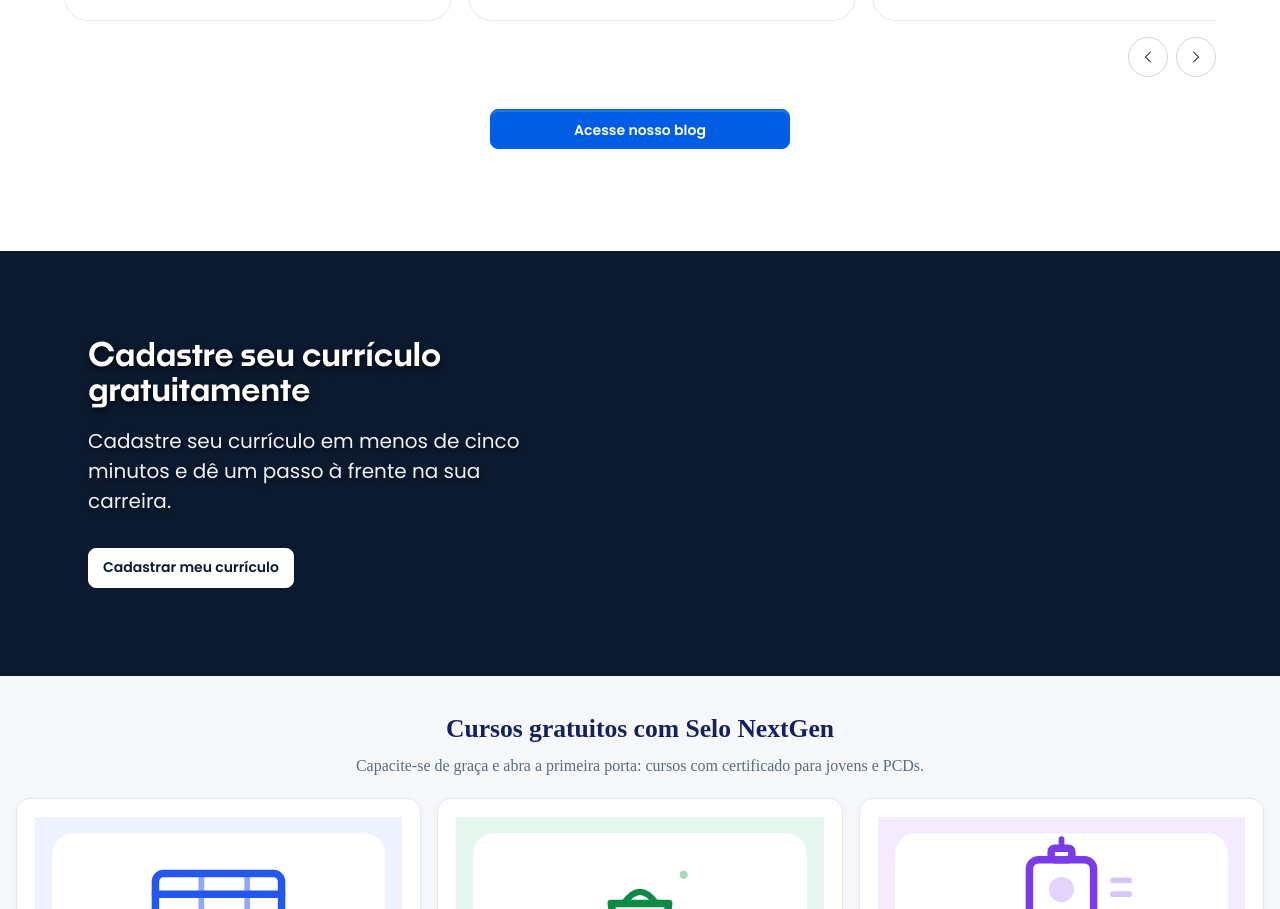
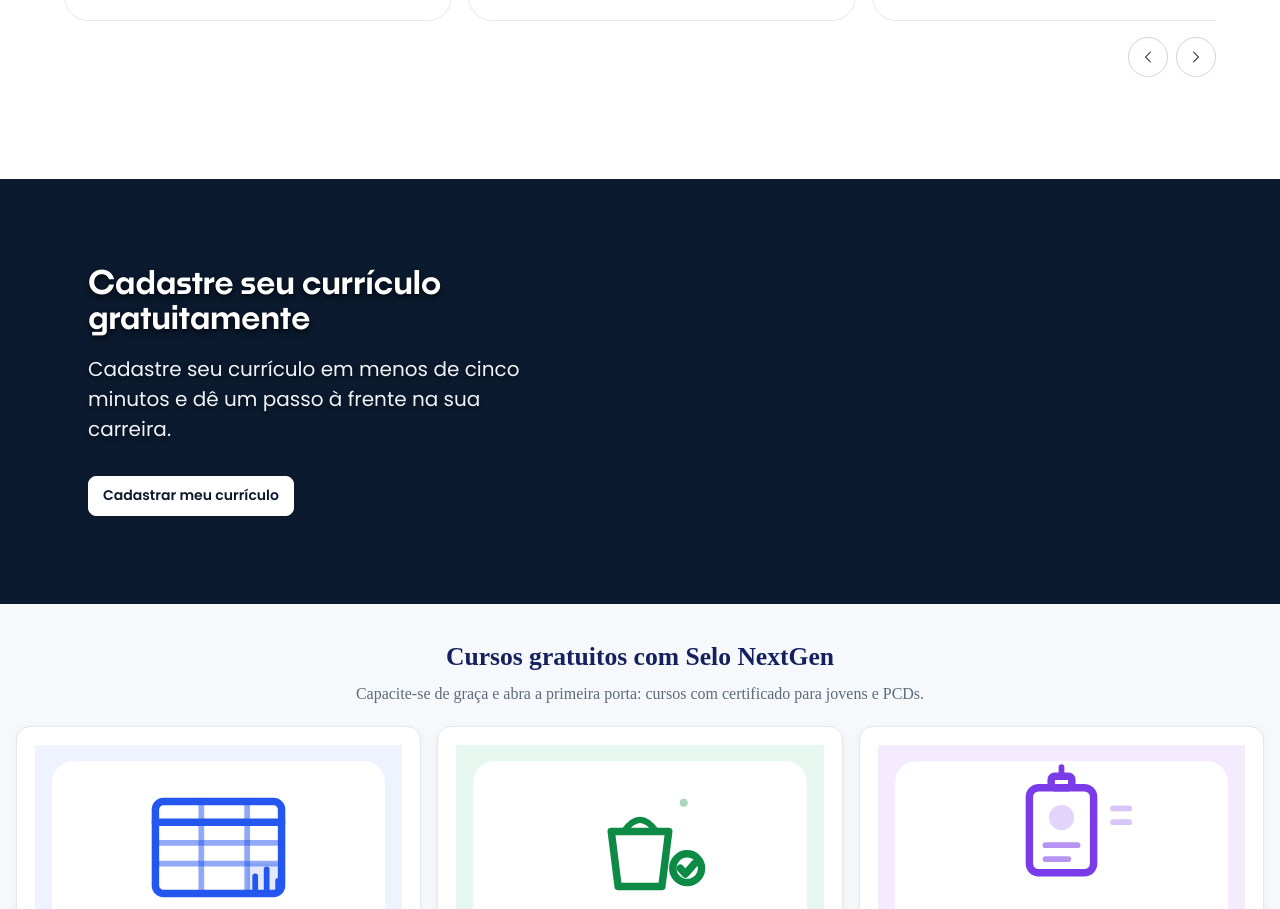
Before and after one commit to TalveZz/lopi, a plain HTML site: page index.html in a window 1280 px wide. Shown: the part 4905-5814 px from the top of the page. Drawn offline with Linux system fonts and the light colour scheme.

Commit message:
fix: remove botao Acesse nosso blog

```diff
--- a/index.html
+++ b/index.html
@@ -1561,8 +1561,6 @@
                         </svg>
                     </button>
                 </div>
-
-                <a href="index.html" class="btn btn-xl btn-secondary cta-button" target="_blank" rel="noopener noreferrer">Acesse nosso blog</a>
             </div>
         </div>
     </section>
```
